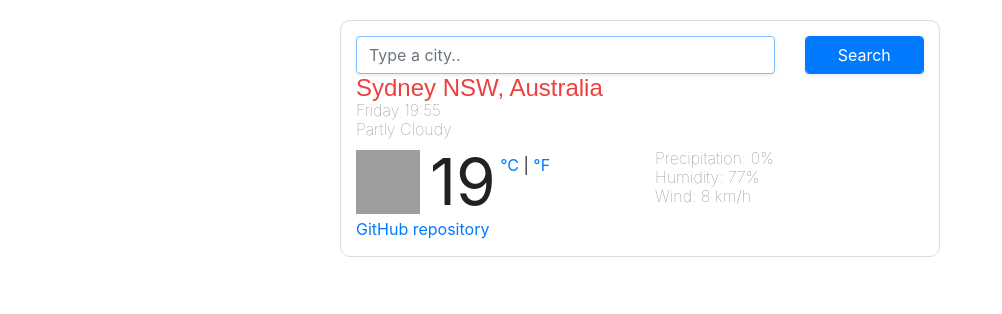
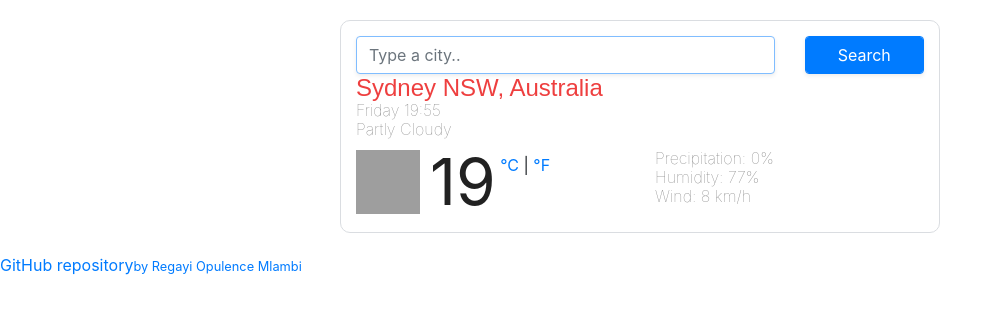
Before and after one commit to P-bot-0ps/amazing-app, a website: page index.html in a window 1280 px wide. Shown: the whole page, without its empty margins (0-1002 px from the left). Drawn offline with nearby package versions, Linux system fonts and the light colour scheme; files that its build step writes are made by us from their sources; grey boxes are pictures that could not be loaded.

Commit message:
added a file

```diff
--- a/index.html
+++ b/index.html
@@ -68,11 +68,11 @@
             </ul>
           </div>
         </div>
-        <a href="https://github.com/P-bot-0ps/amazing-app.git"
-          >GitHub repository</a
-        >
       </div>
     </div>
+    <a href="https://github.com/P-bot-0ps/amazing-app.git"
+      ><span>GitHub repository</span><small>by Regayi Opulence Mlambi</small></a
+    >
     <script src="src/index.js"></script>
   </body>
 </html>
```
